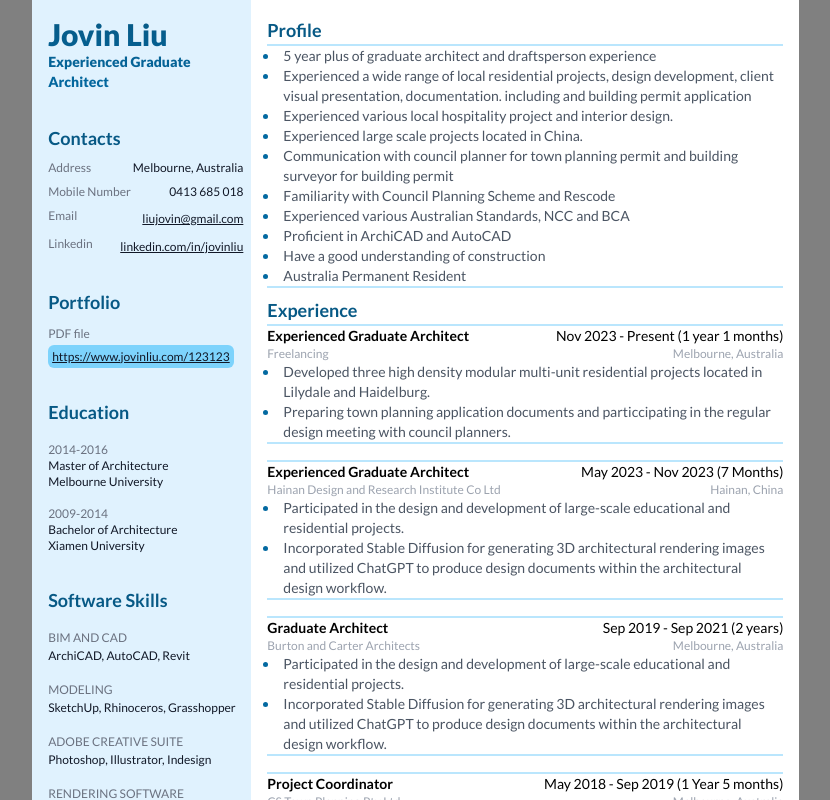
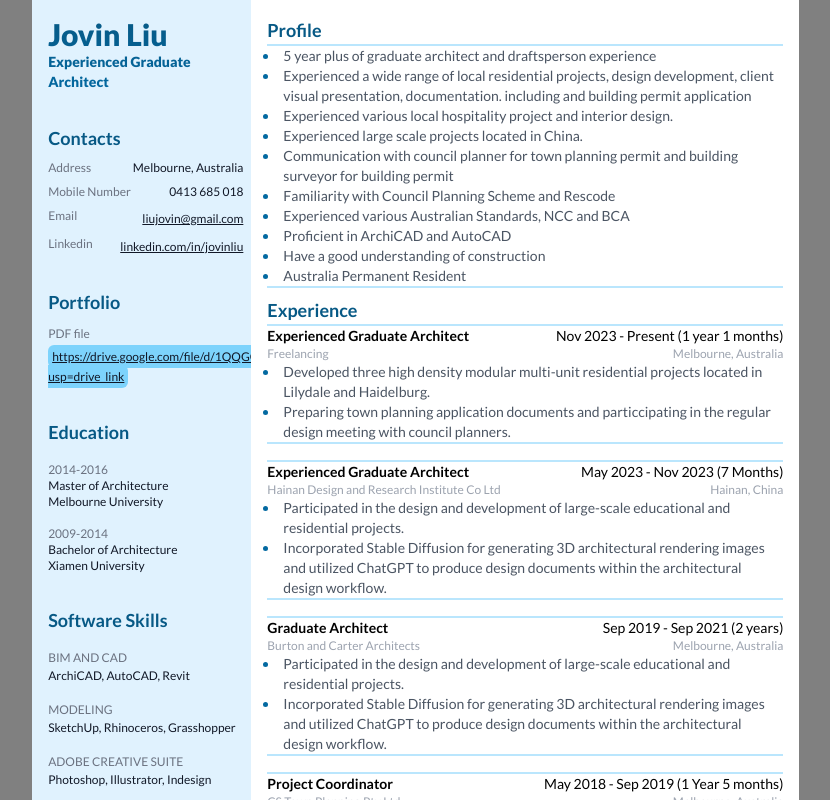
Before and after one commit to JovinLiu/Archi-Resume, a React (Vite) app: page / in a window 1280 px wide. Shown: the top 800 px of the page, without its empty margins (211-1041 px from the left). Built offline with nearby package versions, Linux system fonts and the light colour scheme.

Commit message:
20241207

```diff
--- a/src/Components/Portfolio.jsx
+++ b/src/Components/Portfolio.jsx
@@ -11,14 +11,14 @@
         <Column>
           <Text className="mb-1 pt-[0.1rem]">PDF file</Text>
           <a
-            href="https://www.jovinliu.com/2024-Portfolio-JovinLiu-min.pdf"
+            href="https://drive.google.com/file/d/1QQGOKRSfxmO1l9pKPEGyokshixb_nmdc/view?usp=drive_link"
             target="_blank"
           >
             <Text
               type="tertiary"
               className="rounded-md bg-sky-300 p-1 underline"
             >
-              https://www.jovinliu.com/123123
+              https://drive.google.com/file/d/1QQGOKRSfxmO1l9pKPEGyokshixb_nmdc/view?usp=drive_link
             </Text>
           </a>
         </Column>
```
